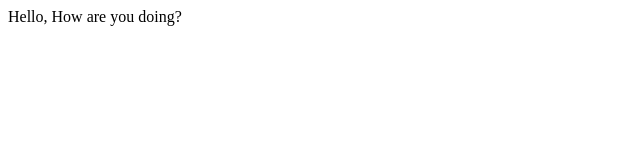
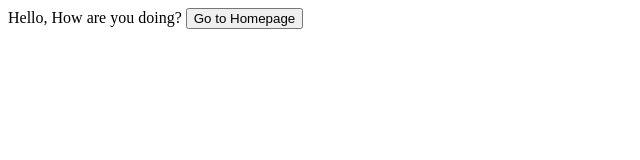
Before and after one commit to peter-amos/Photonet, a plain HTML site: page docs/index.html in a window 1280 px wide. Shown: the whole page, without its empty margins (0-640 px from the left). Drawn offline with Linux system fonts and the light colour scheme.

Commit message:
Update index.html

```diff
--- a/docs/index.html
+++ b/docs/index.html
@@ -3,5 +3,6 @@
   </head>
   <body>
     Hello, How are you doing?
+    <a href="../index.html"><button>Go to Homepage</button></a>
   </body>
 </html>
```
